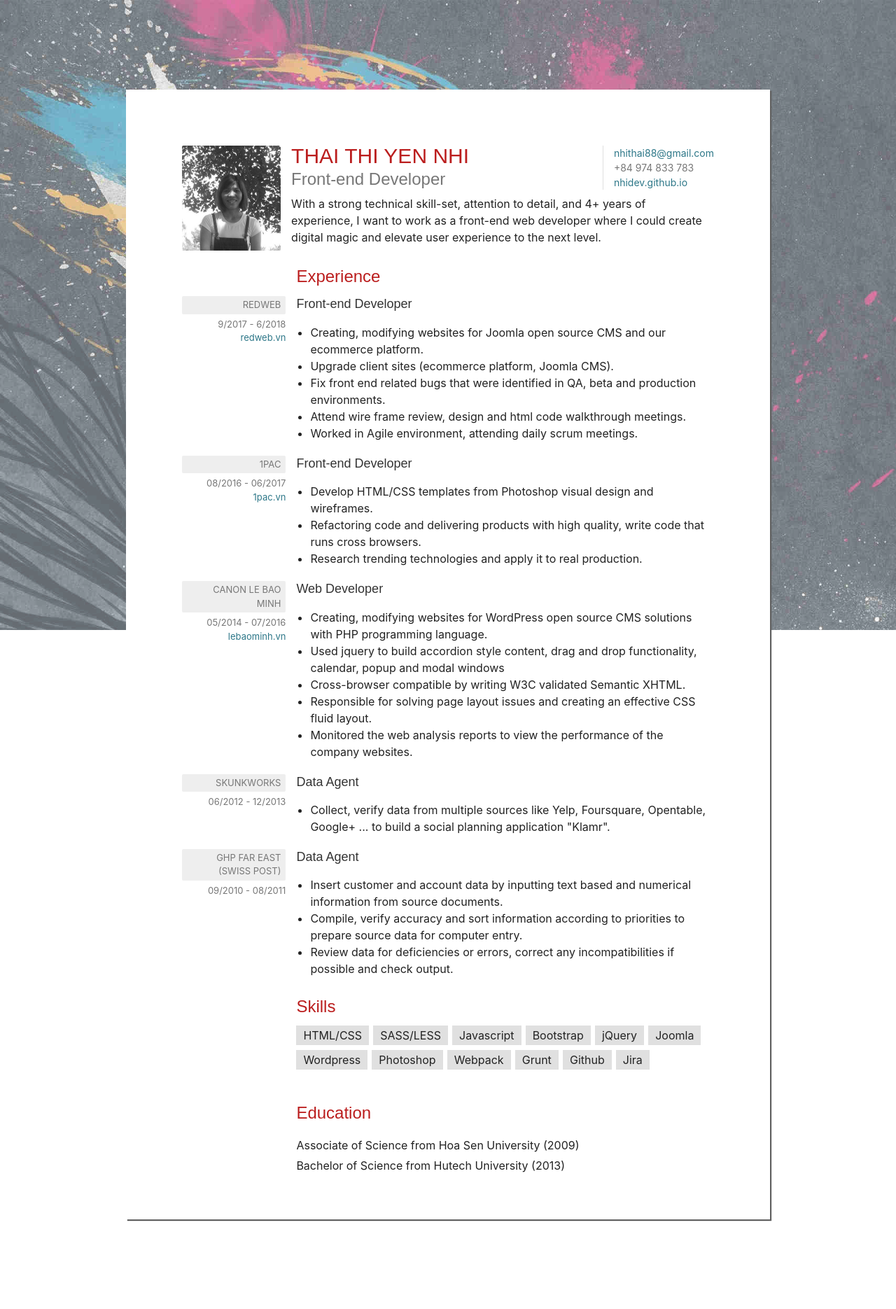
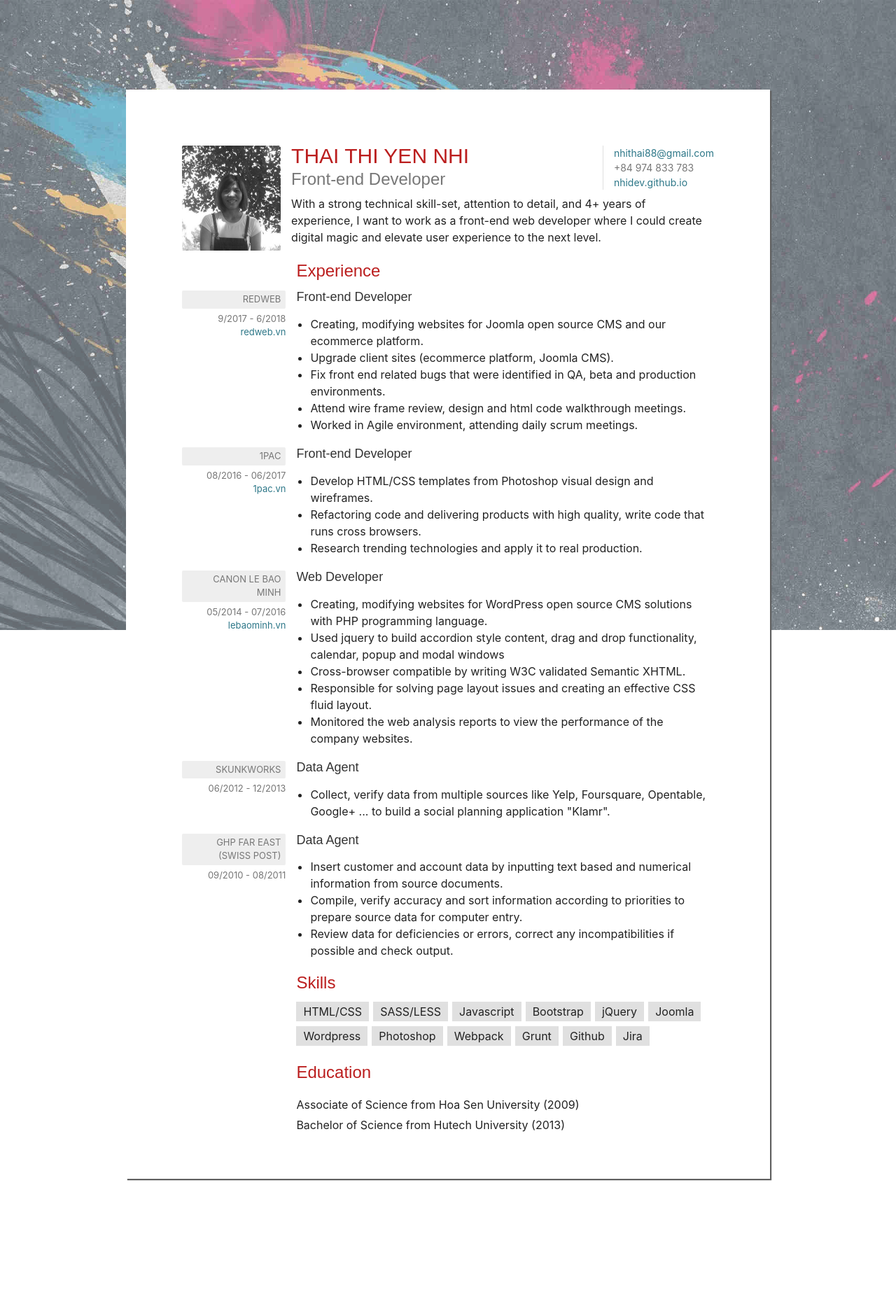
Before and after one commit to nhidev/nhidev.github.io, a Jekyll site: the page built from cv.md, in a window 1280 px wide. Shown: the whole page at 70% size. Built offline with Jekyll 4.4.1, drawn with Linux system fonts in a browser that asks for light colours; nearby versions of some CDN libraries; some web fonts are replaced; after the commit the page ends 1812 px from its top, so only the background shows below that.

Commit message:
edit content

```diff
--- a/_sass/_custom.scss
+++ b/_sass/_custom.scss
@@ -478,7 +478,7 @@ body.cv{
     overflow:hidden
 }
 .cv-section+.cv-section{
-    margin-top:1.5em
+    margin-top:1em
 }
 @media (false) and (max-width:767px){
     .cv-section+.cv-section{
@@ -511,6 +511,7 @@ body.cv{
 }
 .cv-tech-tags {
     padding-left: 0;
+    margin-bottom: 0 !important;
     li {
     display: inline-block;
     list-style:  none;
@@ -601,7 +602,6 @@ body.cv{
     font-weight:400;
     font-size:18px;
     color:#333;
-    line-height:1.3;
     margin-bottom: 1rem !important;
 }
 .cv-section.edu .cv-timeline-body {
```
